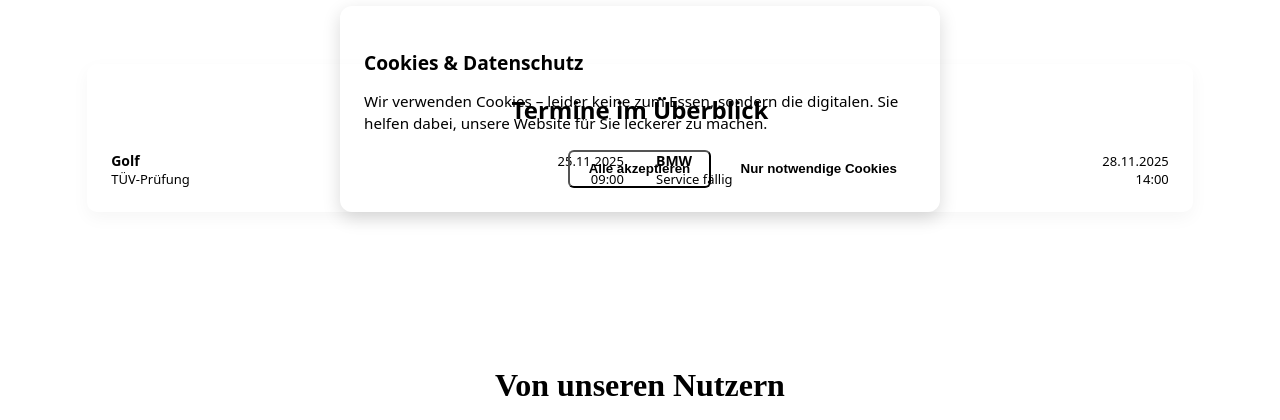
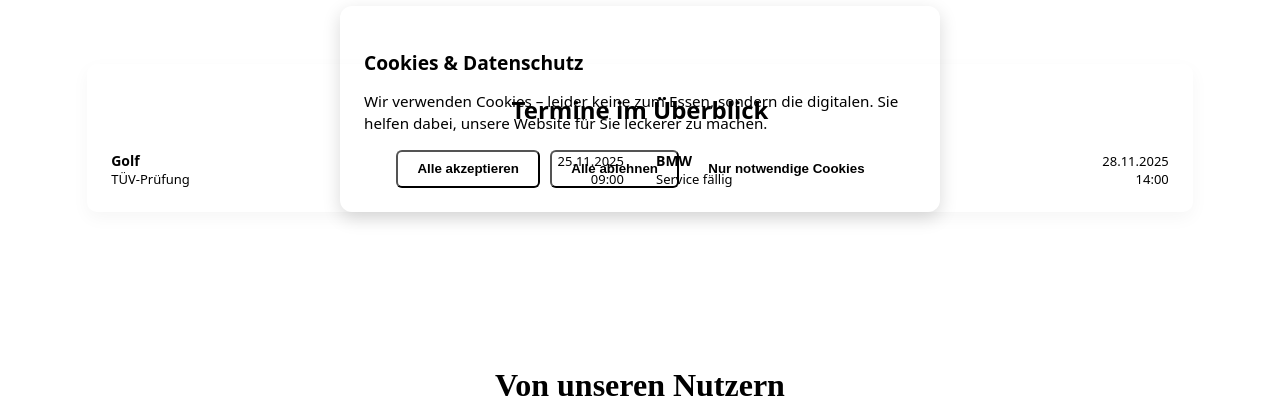
Before and after one commit to flexerLex/CarStats, a PHP site: page /html/index.html in a window 1280 px wide. Shown: the part 568-988 px from the top of the page. Run offline with PHP 8.4, Linux system fonts and the light colour scheme.

Commit message:
fixed duplicate

```diff
--- a/src/css/landingpage.css
+++ b/src/css/landingpage.css
@@ -423,7 +423,7 @@ main {
 .cookie-buttons {
     margin-top: 1rem;
     display: flex;
-    justify-content: flex-end;
+    justify-content: center;
     gap: 10px;
 }
 
--- a/src/html/index.html
+++ b/src/html/index.html
@@ -159,6 +159,7 @@
 
             <div class="cookie-buttons">
                 <button id="cookie-accept" class="btn">Alle akzeptieren</button>
+                <button id="cookie-manage" class="btn">Alle ablehnen</button>
                 <button id="cookie-decline" class="btn btn-outline">Nur notwendige Cookies</button>
             </div>
         </div>
--- a/src/js/landingpage.js
+++ b/src/js/landingpage.js
@@ -11,6 +11,11 @@ document.addEventListener("DOMContentLoaded", function () {
         banner.classList.add("hidden");
     });
 
+    document.getElementById("cookie-manage").addEventListener("click", () => {
+        localStorage.setItem("cookieConsent", "accepted");
+        banner.classList.add("hidden");
+    });
+
     document.getElementById("cookie-decline").addEventListener("click", () => {
         localStorage.setItem("cookieConsent", "declined");
         banner.classList.add("hidden");
```
